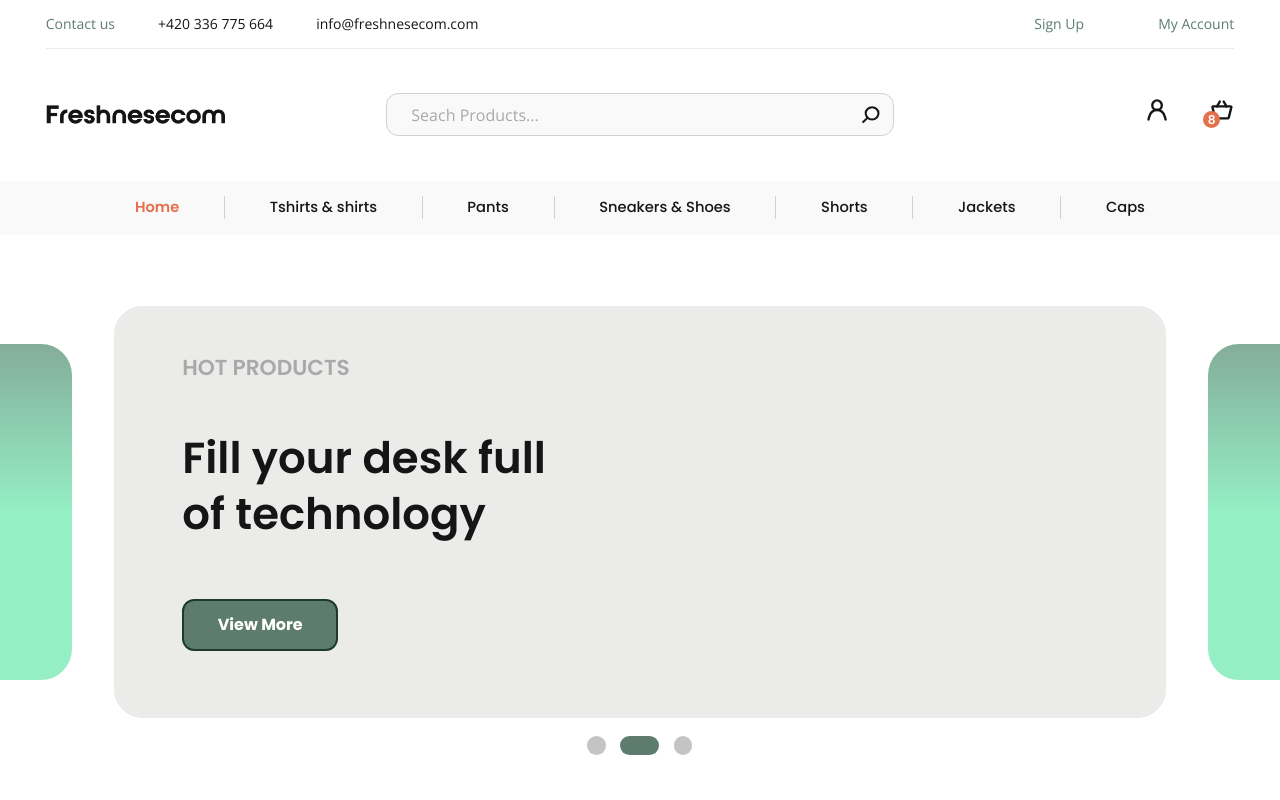
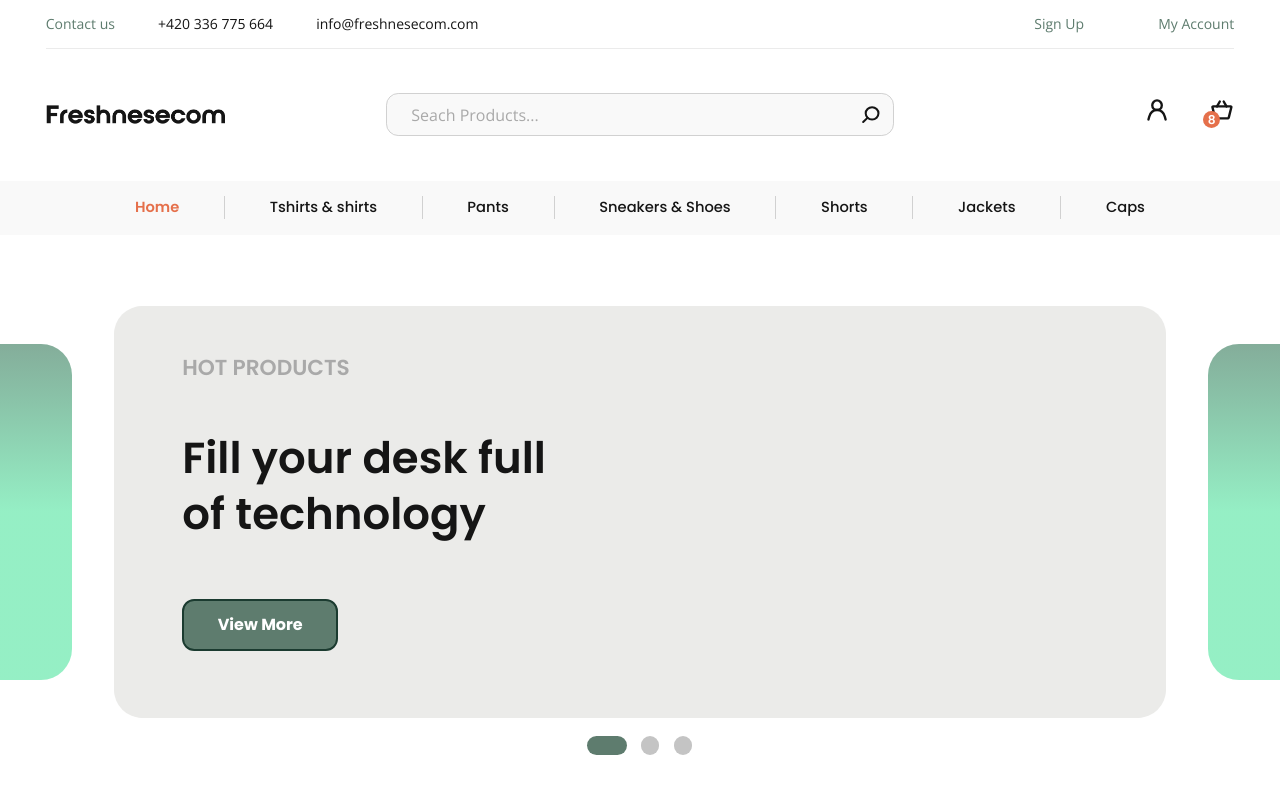
Before and after one commit to Albeiromr/Ecommerce-clean-template, a React (Create React App) app: page / in a window 1280 px wide. Shown: the top 800 px of the page. Built offline with nearby package versions, Linux system fonts and the light colour scheme.

Commit message:
Finish the slide component

```diff
--- a/src/components/Slide/0px-599px.scss
+++ b/src/components/Slide/0px-599px.scss
@@ -150,6 +150,8 @@
       height: 100%;
       border-radius: 81px;
       background: #c4c4c4;
+      transition: all .5s ease;
+      cursor: pointer;
     }
 
     &__circle--selected {
@@ -157,6 +159,8 @@
       height: 100%;
       border-radius: 81px;
       background: $c2-A;
+      transition: all .5s ease;
+      cursor: pointer;
     }
   }
 
--- a/src/components/Slide/1025px-1920px.scss
+++ b/src/components/Slide/1025px-1920px.scss
@@ -174,6 +174,8 @@
       height: 100%;
       border-radius: 81px;
       background: #c4c4c4;
+      transition: all .5s ease;
+      cursor: pointer;
     }
 
     &__circle--selected {
@@ -181,6 +183,8 @@
       height: 100%;
       border-radius: 81px;
       background: $c2-A;
+      transition: all .5s ease;
+      cursor: pointer;
     }
   }
 
--- a/src/components/Slide/600px-1024px.scss
+++ b/src/components/Slide/600px-1024px.scss
@@ -158,6 +158,8 @@
       height: 100%;
       border-radius: 81px;
       background: #c4c4c4;
+      transition: all .5s ease;
+      cursor: pointer;
     }
 
     &__circle--selected {
@@ -165,6 +167,8 @@
       height: 100%;
       border-radius: 81px;
       background: $c2-A;
+      transition: all .5s ease;
+      cursor: pointer;
     }
   }
 
--- a/src/components/Slide/Slide.tsx
+++ b/src/components/Slide/Slide.tsx
@@ -79,9 +79,9 @@ const Slide = () => {
           </article>
 
           <div className="slide__circle-container">
-              <div className="slide__circle"></div>
-              <div className="slide__circle--selected"></div>
-              <div className="slide__circle"></div>
+              <div className={counter === 1 ? "slide__circle--selected" : "slide__circle"}></div>
+              <div className={counter === 2 ? "slide__circle--selected" : "slide__circle"}></div>
+              <div className={counter === 3 ? "slide__circle--selected" : "slide__circle"}></div>
           </div>
       </div>
       <div className="slide__column-right"></div>
```
